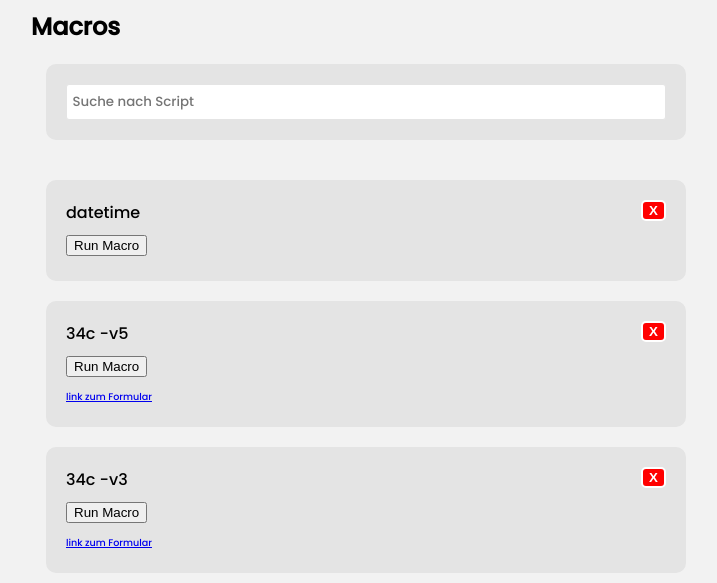
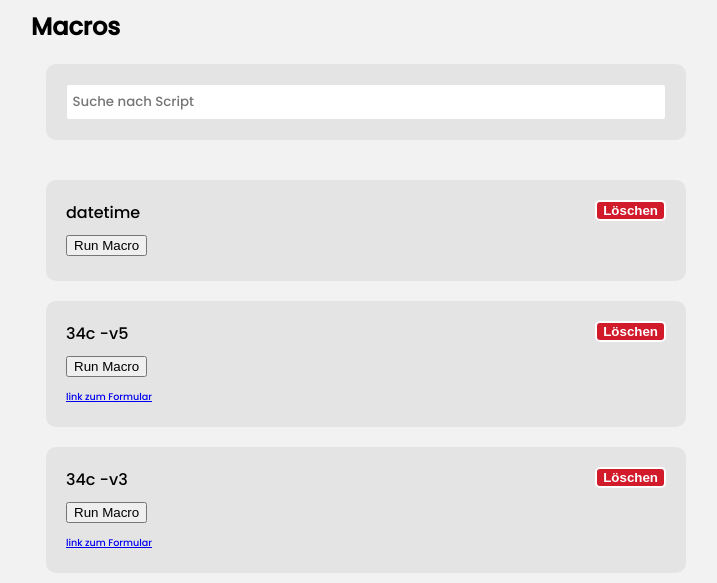
Before and after one commit to mohammed7700/RPAMarcos, a PHP site: page / in a window 1280 px wide. Shown: the part 258-841 px from the top of the page, without its empty margins (259-976 px from the left). Run offline with PHP 8.4, Linux system fonts and the light colour scheme.

Commit message:
Farbe vom Loeschen Button angepasst

```diff
--- a/css/main.css
+++ b/css/main.css
@@ -114,7 +114,7 @@ header .nav_links li a:hover {
 .delete {
   display: block;
   float: right;
-  background-color: red;
+  background-color: #d11a2a;
   color: white;
   font-weight: bold;
   border-radius: 5px;
--- a/css/main.scss
+++ b/css/main.scss
@@ -69,7 +69,6 @@ body {
     }
 }
 
-
 .h2 {
     display: block;
 }
@@ -127,7 +126,7 @@ header {
     display: block;
     float: right;
 
-    background-color: red;
+    background-color: #d11a2a;
     color: white;
     font-weight: bold;
 
--- a/index.php
+++ b/index.php
@@ -178,7 +178,7 @@
             <div class="macro" id="${json['Name'].replace(/\s/g, '')}">
                 <form action="deletefile.php" method="POST">
                     <input style="display: none" type="text" name="filename" value="${json['Name']}">
-                    <button type="submit" class="delete" name="submit">X</button>
+                    <button type="submit" class="delete" name="submit">Löschen</button>
                 </form>
 
                 <label class="h2">${json['Name']}</label>
```
Also changed, not shown: 1 other file.
